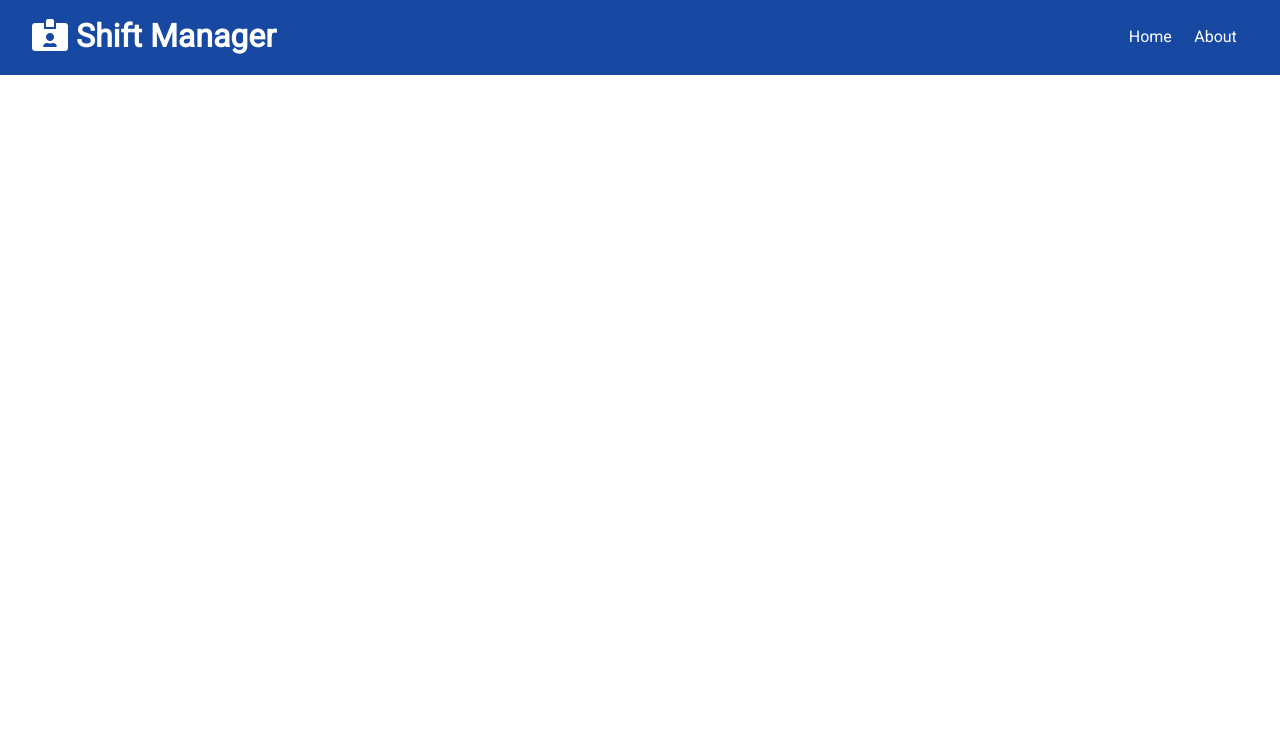
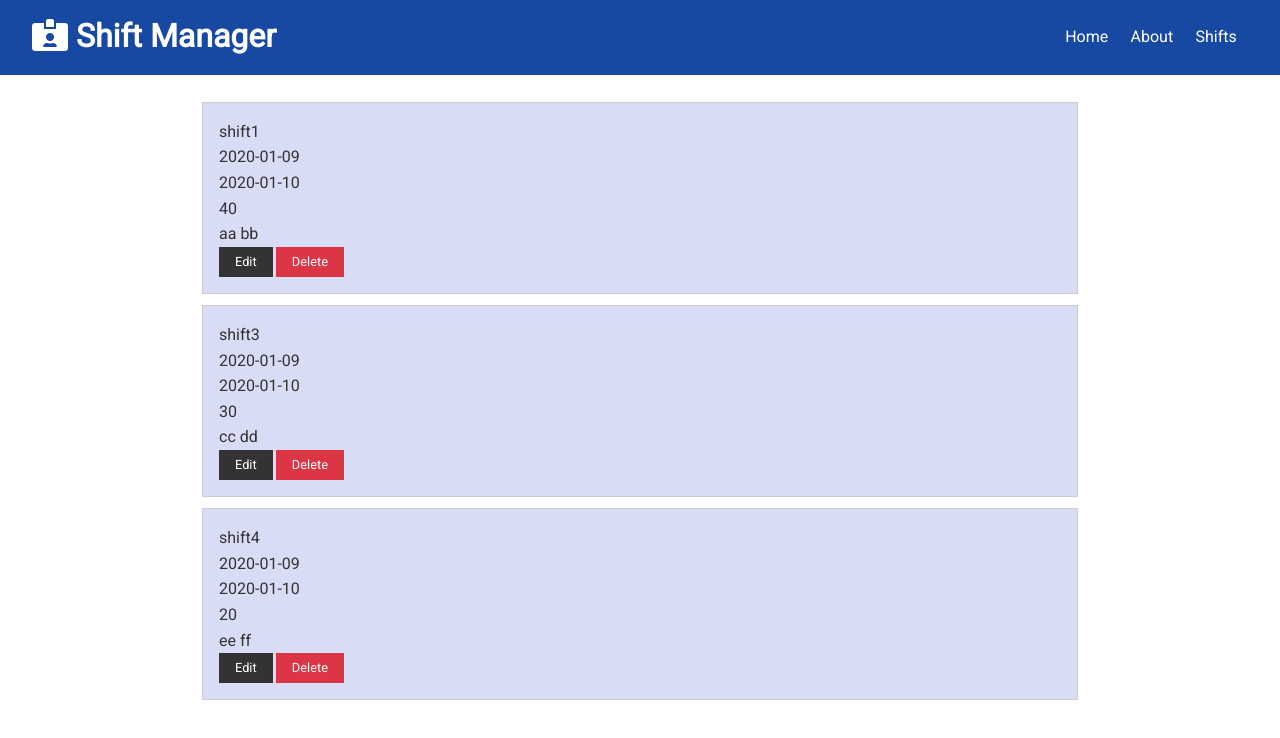
Before and after one commit to szantilas87/shiftManger, a React (Create React App) app in the folder client/: page /shifts in a window 1280 px wide. Shown: the top 738 px of the page. Built offline with nearby package versions, Linux system fonts and the light colour scheme.

Commit message:
Display shifts

```diff
--- a/client/src/App.js
+++ b/client/src/App.js
@@ -3,13 +3,16 @@ import { BrowserRouter as Router, Route, Switch } from 'react-router-dom';
 import Navbar from './components/layout/Navbar';
 import Home from './components/pages/Home';
 import About from './components/pages/About';
+import ShiftView from './components/pages/ShiftsView';
 
 import OrganizationState from './context/organization/OrganizationState';
+import ShiftState from './context/shift/ShiftState';
 import './App.css';
 
 const App = () => {
   return (
     <OrganizationState>
+      <ShiftState>
         <Router>
           <Fragment>
             <Navbar />
@@ -17,10 +20,12 @@ const App = () => {
               <Switch>
                 <Route exact path='/' component={Home} />
                 <Route exact path='/about' component={About} />
+                <Route exact path='/shifts' component={ShiftView} />
               </Switch>
             </div>
           </Fragment>
         </Router>
+      </ShiftState>
     </OrganizationState>
   );
 };
--- a/client/src/components/layout/Navbar.js
+++ b/client/src/components/layout/Navbar.js
@@ -6,16 +6,19 @@ const Navbar = ({ title, icon }) => {
   return (
     <div className='navbar bg-primary'>
       <h1>
-        <i className={icon}></i> {title}
-      </h1>
+        <i className={icon}> </i> {title}{' '}
+      </h1>{' '}
       <ul>
         <li>
-          <Link to='/'>Home</Link>
-        </li>
+          <Link to='/'> Home </Link>{' '}
+        </li>{' '}
         <li>
-          <Link to='/about'>About</Link>
-        </li>
-      </ul>
+          <Link to='/about'> About </Link>{' '}
+        </li>{' '}
+        <li>
+          <Link to='/shifts'> Shifts </Link>{' '}
+        </li>{' '}
+      </ul>{' '}
     </div>
   );
 };
--- /dev/null
+++ b/client/src/components/pages/ShiftsView.js
@@ -0,0 +1,12 @@
+import React from 'react';
+import Shifts from '../shifts/Shifts';
+
+const ShiftsView = () => {
+  return (
+    <div>
+      <Shifts />
+    </div>
+  );
+};
+
+export default ShiftsView;
--- /dev/null
+++ b/client/src/components/shifts/ShiftItem.js
@@ -0,0 +1,25 @@
+import React from 'react';
+import PropTypes from 'prop-types';
+
+const ShiftItem = ({ shift }) => {
+  const { id, user, name, start, end, rest } = shift;
+  return (
+    <div className='card bg-light'>
+      <ul>
+        <li>{name}</li>
+        <li>{start}</li>
+        <li>{end}</li>
+        <li>{rest}</li>
+        <li>{user}</li>
+      </ul>
+      <button className='btn btn-dark btn-sm'>Edit</button>
+      <button className='btn btn-danger btn-sm'>Delete</button>
+    </div>
+  );
+};
+
+ShiftItem.propTypes = {
+  shift: PropTypes.object.isRequired
+};
+
+export default ShiftItem;
--- /dev/null
+++ b/client/src/components/shifts/Shifts.js
@@ -0,0 +1,18 @@
+import React, { Fragment, useContext } from 'react';
+import ShiftItem from './ShiftItem';
+import ShiftContext from '../../context/shift/shiftContext';
+
+const Shifts = () => {
+  const shiftContext = useContext(ShiftContext);
+  const { shifts } = shiftContext;
+  return (
+    <Fragment>
+      {' '}
+      {shifts.map(shift => (
+        <ShiftItem key={shift.id} shift={shift} />
+      ))}{' '}
+    </Fragment>
+  );
+};
+
+export default Shifts;
--- /dev/null
+++ b/client/src/context/shift/ShiftState.js
@@ -0,0 +1,71 @@
+import React, { useReducer } from 'react';
+import uuid from 'uuid';
+import shiftReducer from './shiftReducer';
+import ShiftContext from './shiftContext';
+import {
+  ADD_ORGANIZATION,
+  DELETE_ORGANIZATION,
+  SET_CURRENT,
+  CLEAR_CURRENT,
+  UPDATE_ORGANIZATION,
+  FILTER_ORGANIZATIONS,
+  CLEAR_FILTER
+} from '../types';
+
+const ShiftState = props => {
+  const initialState = {
+    shifts: [
+      {
+        id: 1,
+        user: 'aa bb',
+        name: 'shift1',
+        start: '2020-01-09',
+        end: '2020-01-10',
+        rest: 40
+      },
+      {
+        id: 2,
+        user: 'cc dd',
+        name: 'shift3',
+        start: '2020-01-09',
+        end: '2020-01-10',
+        rest: 30
+      },
+      {
+        id: 3,
+        user: 'ee ff',
+        name: 'shift4',
+        start: '2020-01-09',
+        end: '2020-01-10',
+        rest: 20
+      }
+    ]
+  };
+
+  const [state, dispatch] = useReducer(shiftReducer, initialState);
+
+  // Delete Organization
+
+  // Set Current Organization
+
+  // Clear Current Organization
+
+  // Update Organization
+
+  // Filter Organizations
+
+  // Clear Filter
+
+  return (
+    <ShiftContext.Provider
+      value={{
+        shifts: state.shifts
+      }}
+    >
+      {' '}
+      {props.children}{' '}
+    </ShiftContext.Provider>
+  );
+};
+
+export default ShiftState;
--- /dev/null
+++ b/client/src/context/shift/shiftContext.js
@@ -0,0 +1,7 @@
+import {
+    createContext
+} from 'react';
+
+const shiftContext = createContext();
+
+export default shiftContext;
```
Also changed, not shown: client/src/context/shift/shiftReducer.js (added). Lines whose indentation alone changed are shown as unchanged.
